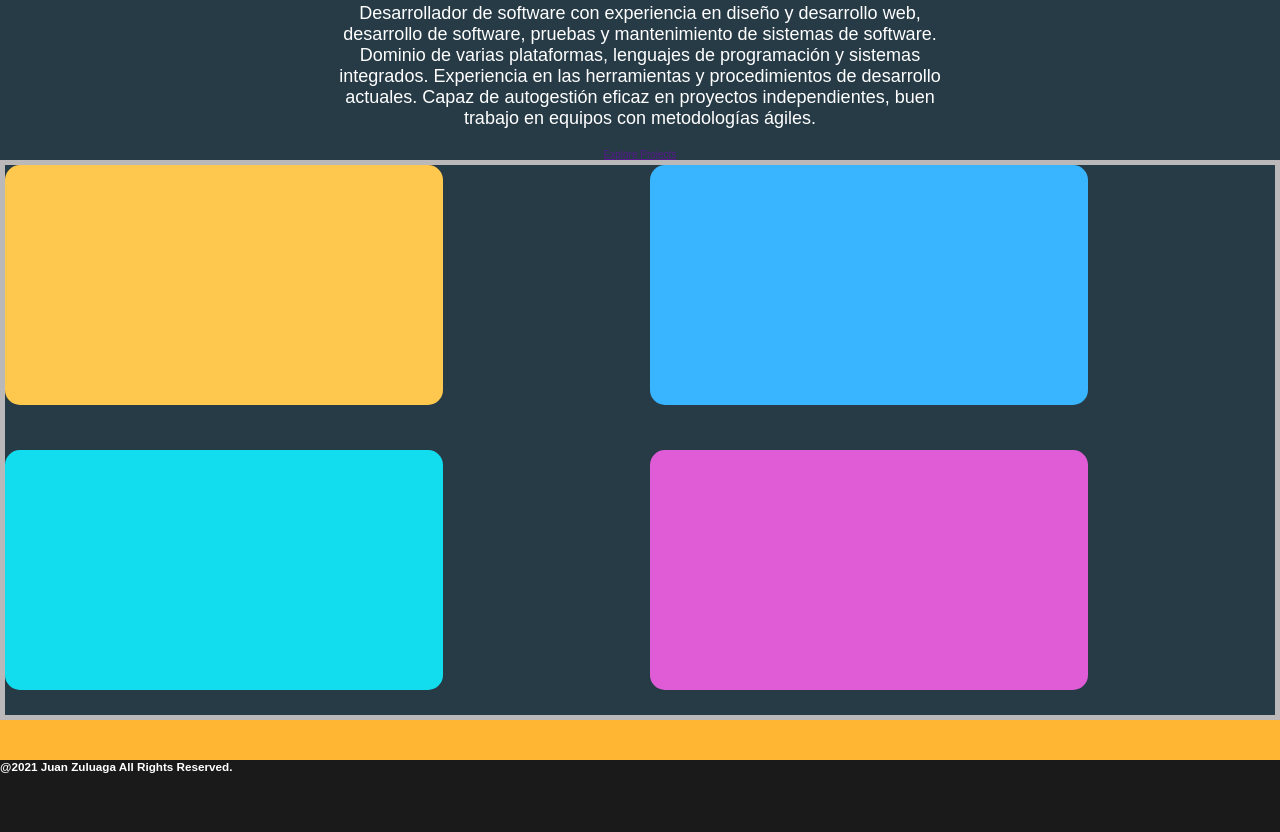
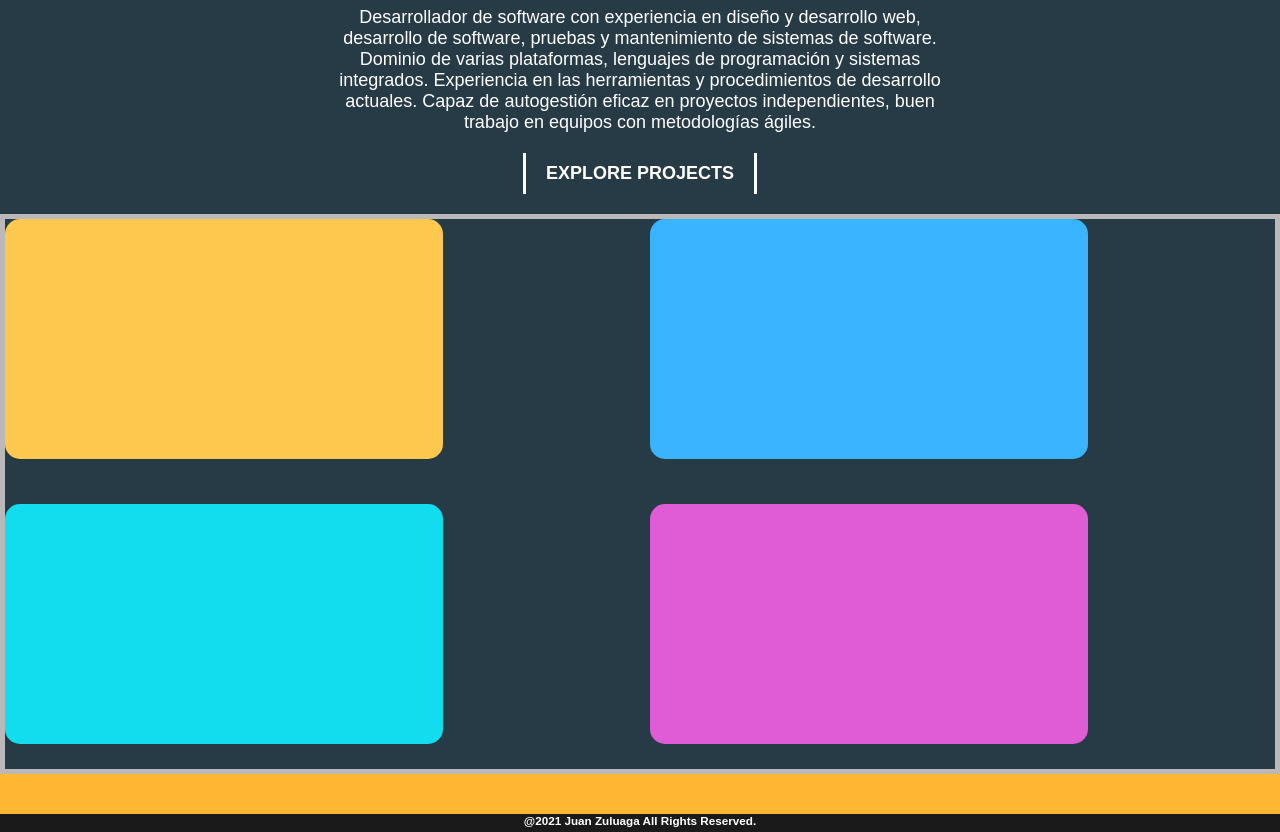
Before and after one commit to juandaCode/Portfolio, a plain HTML site: page index.html in a window 1280 px wide. Shown: the part 888-1720 px from the top of the page. Drawn offline with Linux system fonts and the light colour scheme.

Commit message:
Flex Added

```diff
--- a/index.css
+++ b/index.css
@@ -158,7 +158,7 @@ nav {
     align-items: center;
     background-color: transparent;
     color: var(--white);
-    border: 3px solid white;
+    border: 5px solid white;
     font-size: 2.0rem;
     font-weight: bold;
 }
@@ -178,6 +178,22 @@ nav {
     top: 50%;
     left: 50%;
     transform: translate(-50%, -50%); */
+}
+.explore {
+    color: var(--white);
+    font-size: 1.8rem;
+    font-weight: bold;
+    background-color: transparent;
+    border-left: 3px solid white;
+    border-right: 3px solid white;
+    border-bottom: none;
+    border-top: none;
+    padding: 10px 20px;
+    margin-bottom: 20px;
+}
+.explore:hover{
+    cursor: pointer;
+
 }
 .web-development {
     background-color: #FEC84E;
@@ -220,6 +236,10 @@ nav {
     height: 25vh;
     color: var(--white);
 }
+.footer-container {
+    display: flex;
+    justify-content: center;
+}
 
 /* Tutorial Diagonal*/
 .diagonal-container {
--- a/index.html
+++ b/index.html
@@ -44,7 +44,7 @@
                 <p class="presentation">
                     Desarrollador de software con experiencia en diseño y desarrollo web, desarrollo de software, pruebas y mantenimiento de sistemas de software. Dominio de varias plataformas, lenguajes de programación y sistemas integrados. Experiencia en las herramientas y procedimientos de desarrollo actuales. Capaz de autogestión eficaz en proyectos independientes, buen trabajo en equipos con metodologías ágiles.
                 </p>
-                <a href="" class="explore">Explore Projects</a>
+                <button class="explore">EXPLORE PROJECTS</button>
             </div>
         </section>
             <span class="separate"></span>
@@ -65,6 +65,7 @@
             </section>
 
         <section class="footer">
+            <div class="footer-container">
                 <span class="linkedin"></span>
                 <span class="github"></span>
                 <span class="instagram"></span>
@@ -72,6 +73,7 @@
                 <h3 class="copy-right">
                 <b>@2021 Juan Zuluaga</b> All Rights Reserved.
                 </h3>
+            </div>
         </section>
 
     </main>
```
Lines whose indentation alone changed are shown as unchanged.
